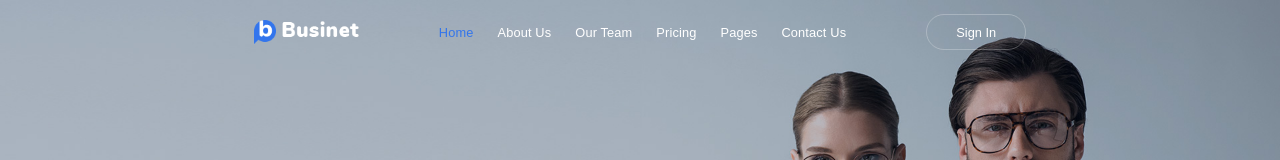
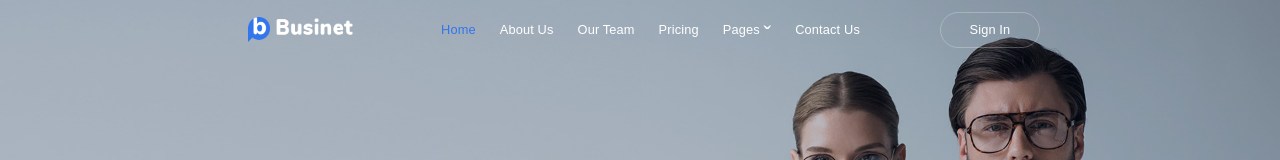
Before and after one commit to davechurilla/headwire-challenge, a Vue app: page / in a window 1280 px wide. Shown: the top 160 px of the page. Built offline with nearby package versions, Linux system fonts and the light colour scheme; a web font is replaced by a local one.

Commit message:
more top nav work; added menu to Pages nav item

```diff
--- a/src/components/Navigation.vue
+++ b/src/components/Navigation.vue
@@ -2,14 +2,22 @@
   <div class="naviagtion">
     <header class="md-toolbar md-transparent md-elevation-0" md-alignment="centered">
         <div md-aligment="centered" class="md-transparent toolbar-button-set">
-          <button data-v-76466055="" type="button" class="md-button brand-logo"><div class="md-button-content"><img src="../assets/logo-inverse.png" alt=""></div></button>
+          <md-button data-v-76466055="" type="button" class="md-button brand-logo" href="#"><img src="../assets/logo-inverse.png" alt=""></md-button>
           <md-button id="tab-home" md-label="Home" :md-ripple="false" class="active" href="#">Home</md-button>
           <md-button id="tab-about" md-label="About Us" :md-ripple="false" :href="url">About Us</md-button>
           <md-button id="tab-team" md-label="Our Team" :md-ripple="false" :href="url">Our Team</md-button>
           <md-button id="tab-pricing" md-label="Pricing" :md-ripple="false" :href="url">Pricing</md-button>
-          <md-button id="tab-pages" md-label="Pages" :md-ripple="false" :href="url">Pages</md-button>
+          <!-- <md-button id="tab-pages" md-label="Pages" :md-ripple="false" :href="#">Pages</md-button> -->
+          <md-menu md-size="medium" md-align-trigger>
+            <md-button md-menu-trigger :md-ripple="false"   href="#">Pages <span class="big">&caron;</span> </md-button>
+            <md-menu-content>
+              <md-menu-item>Press Release 1</md-menu-item>
+              <md-menu-item>Press Release 2</md-menu-item>
+              <md-menu-item>Press Release 3</md-menu-item>
+            </md-menu-content>
+          </md-menu>
           <md-button id="tab-contact" md-label="Contact Us" :md-ripple="false" :href="url">Contact Us</md-button>
-          <md-button class="signin-btn" :md-ripple="false">Sign In</md-button>
+          <md-button class="signin-btn" :md-ripple="false" href="#">Sign In</md-button>
         </div>
     </header>
   </div>
--- a/src/scss/_navigation.scss
+++ b/src/scss/_navigation.scss
@@ -7,6 +7,7 @@
       .md-button {
         text-transform: none;
         min-width: auto;
+        vertical-align: baseline;
         .md-button-content {
           color: $white;
           text-transform: none;
@@ -17,6 +18,9 @@
           color: $blue;
         }
       }
+    }
+    .md-menu-content {
+      background: #eee;
     }
       .brand-logo {
         .md-button-content {
--- a/src/scss/main.scss
+++ b/src/scss/main.scss
@@ -25,6 +25,14 @@ h2 {
   font-weight: 400;
   font-size: 1.4rem;
 }
+.big {
+  font-size: 1.8em;
+  font-weight: 400;
+      vertical-align: text-top;
+}
+.md-menu-content {
+  background: #eee;
+}
 @import 'about';
 @import 'faq';
 @import 'hero';
```
